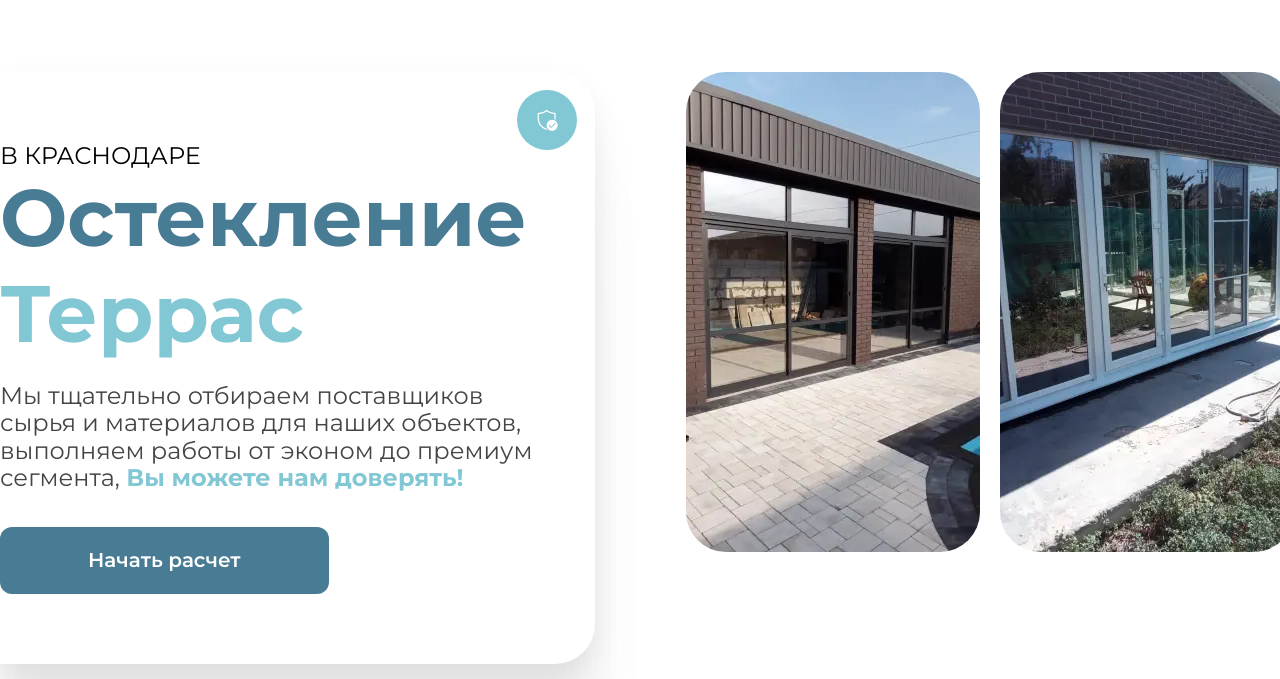
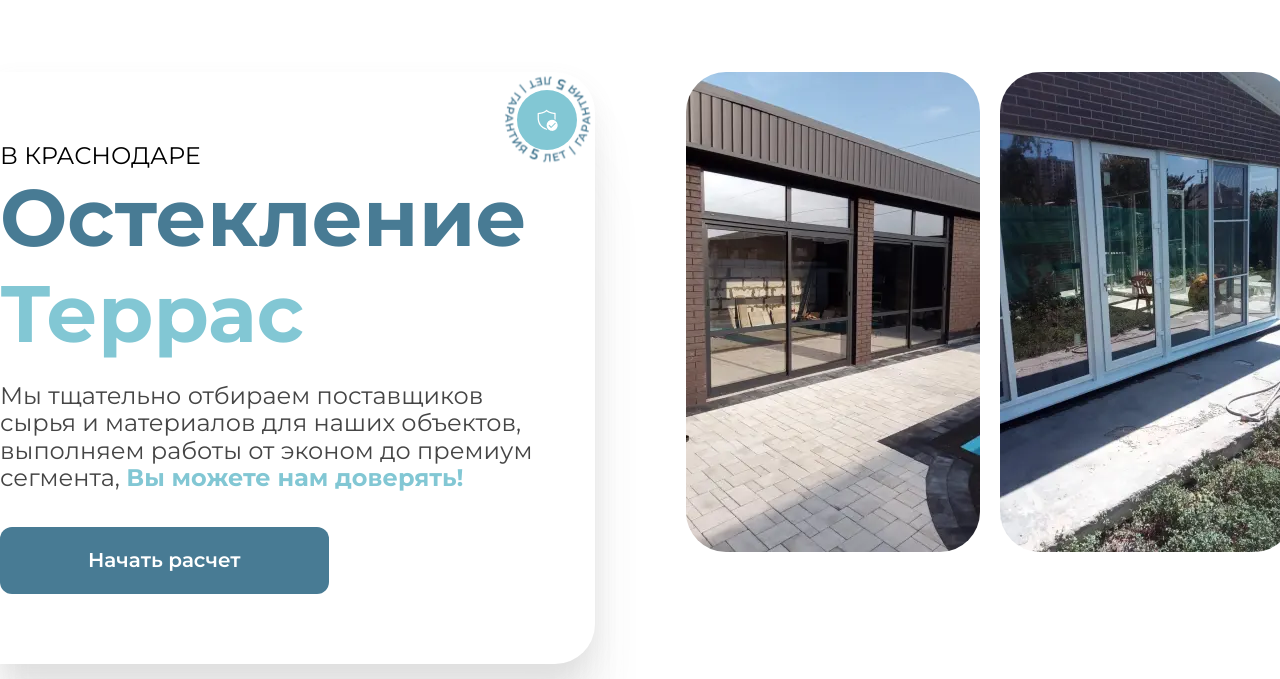
Before and after one commit to sanchyopas/StroyAndService, a website: page docs/index.html in a window 1280 px wide. Shown: the part 121-800 px from the top of the page. Drawn offline with nearby package versions, Linux system fonts and the light colour scheme; files that its build step writes are made by us from their sources; the site is published under a folder, as on GitHub Pages, so addresses that start at the root find nothing; files whose address does not match are found by name.

Commit message:
fix link

```diff
--- a/src/scss/_global.scss
+++ b/src/scss/_global.scss
@@ -111,7 +111,7 @@ button {
     position: absolute;
     top: 0;
     left: 0;
-    background-image: url("/img/garant-text.png");
+    background-image: url("img/garant-text.png");
     background-repeat: no-repeat;
     background-size: cover;
     background-position: center;
```
